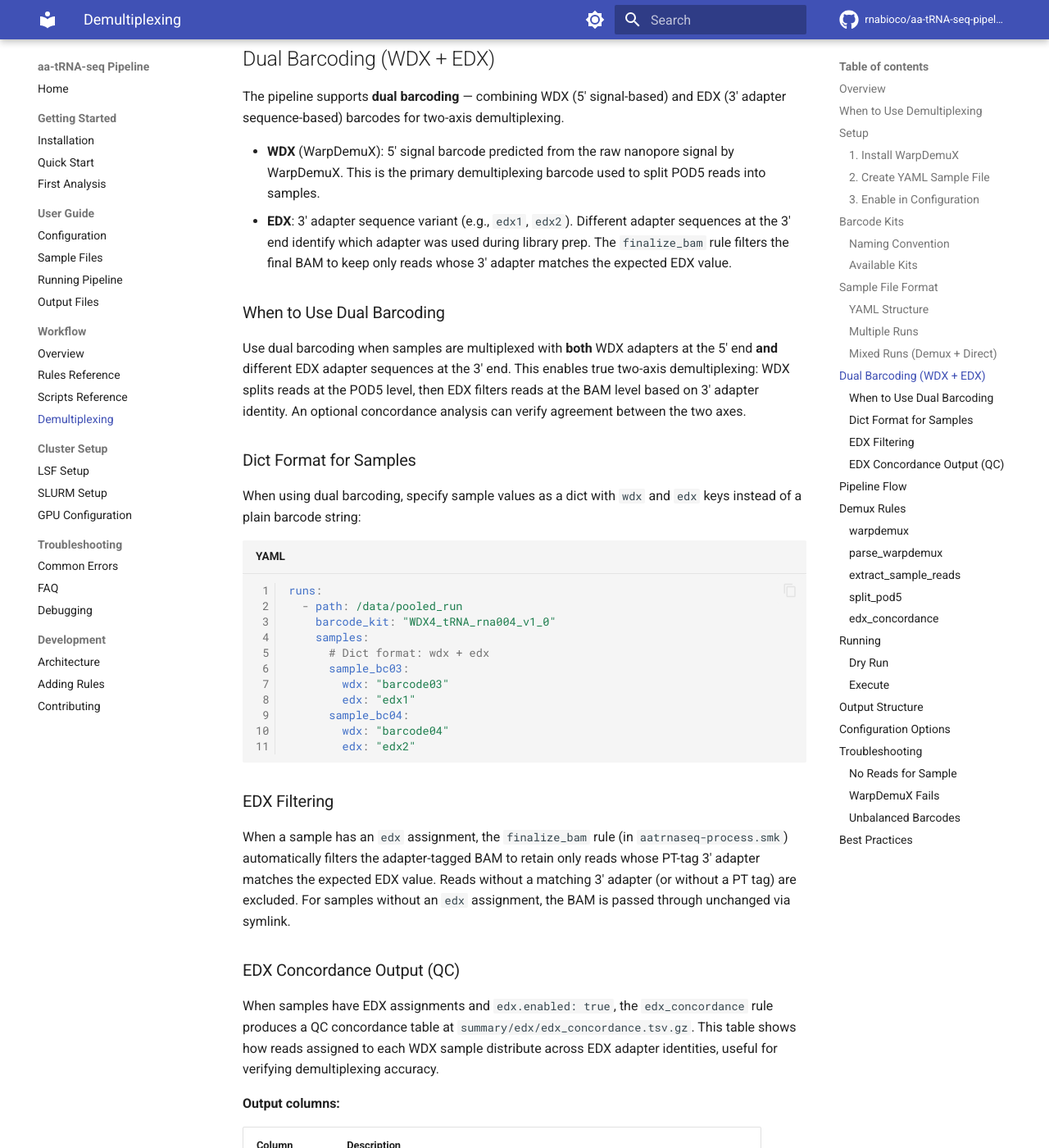
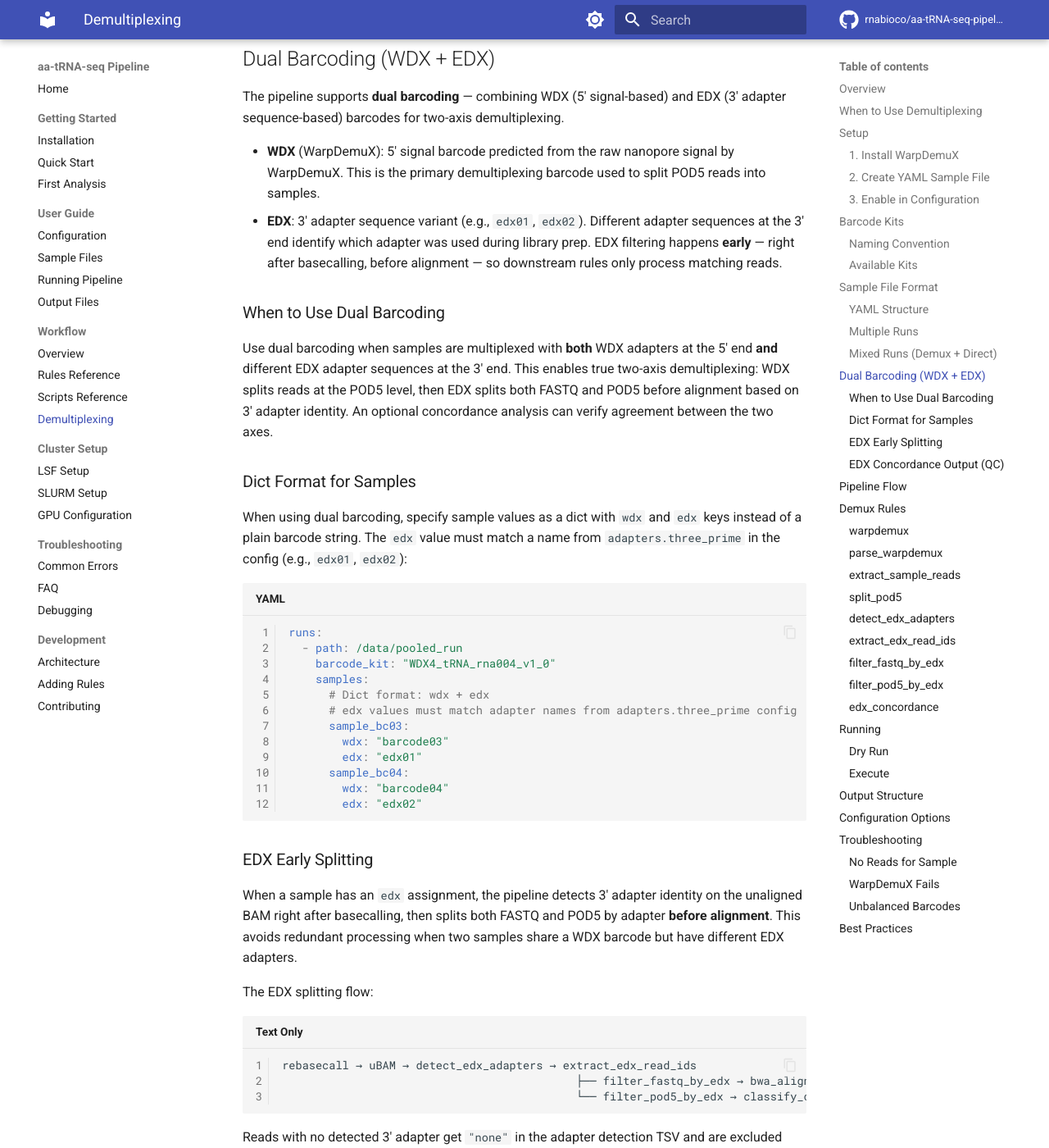
Before and after one commit to rnabioco/aa-tRNA-seq-pipeline, an MkDocs documentation site: the page built from docs/workflow/demultiplexing.md, in a window 1280 px wide and 1400 px high, scrolled down 4238 px. Shown: the whole window at 82% size. Built offline with MkDocs 1.6.1 and Material for MkDocs 9.7.7, drawn with Linux system fonts in a browser that asks for light colours; comment, search, counter and statistics services are not loaded; some of the changed text lies outside the part shown.

Commit message:
feat: move EDX demultiplexing before alignment, add demux QC report section
Detect 3' adapter identity on the uBAM right after rebasecall, then split
FASTQ and POD5 by EDX adapter before alignment. This avoids redundant
processing when samples share a WDX barcode but differ by EDX adapter.

New rules: detect_edx_adapters, extract_edx_read_ids, filter_fastq_by_edx,
filter_pod5_by_edx. Updated bwa_align/classify_charging/remora_signal_stats
to use EDX-filtered inputs. Simplified finalize_bam to always symlink.

Added demux section to QC report (WDX barcode distribution + EDX concordance
table and stacked bar chart). Fixed YAML sample parsing for dict-format
(wdx/edx) entries. Renamed adapters from v1/v2 to edx01/edx02 for
consistency with WDX barcode naming convention.

````diff
--- a/docs/workflow/demultiplexing.md
+++ b/docs/workflow/demultiplexing.md
@@ -151,15 +151,15 @@ runs:
 The pipeline supports **dual barcoding** — combining WDX (5' signal-based) and EDX (3' adapter sequence-based) barcodes for two-axis demultiplexing.
 
 - **WDX** (WarpDemuX): 5' signal barcode predicted from the raw nanopore signal by WarpDemuX. This is the primary demultiplexing barcode used to split POD5 reads into samples.
-- **EDX**: 3' adapter sequence variant (e.g., `edx1`, `edx2`). Different adapter sequences at the 3' end identify which adapter was used during library prep. The `finalize_bam` rule filters the final BAM to keep only reads whose 3' adapter matches the expected EDX value.
+- **EDX**: 3' adapter sequence variant (e.g., `edx01`, `edx02`). Different adapter sequences at the 3' end identify which adapter was used during library prep. EDX filtering happens **early** — right after basecalling, before alignment — so downstream rules only process matching reads.
 
 ### When to Use Dual Barcoding
 
-Use dual barcoding when samples are multiplexed with **both** WDX adapters at the 5' end **and** different EDX adapter sequences at the 3' end. This enables true two-axis demultiplexing: WDX splits reads at the POD5 level, then EDX filters reads at the BAM level based on 3' adapter identity. An optional concordance analysis can verify agreement between the two axes.
+Use dual barcoding when samples are multiplexed with **both** WDX adapters at the 5' end **and** different EDX adapter sequences at the 3' end. This enables true two-axis demultiplexing: WDX splits reads at the POD5 level, then EDX splits both FASTQ and POD5 before alignment based on 3' adapter identity. An optional concordance analysis can verify agreement between the two axes.
 
 ### Dict Format for Samples
 
-When using dual barcoding, specify sample values as a dict with `wdx` and `edx` keys instead of a plain barcode string:
+When using dual barcoding, specify sample values as a dict with `wdx` and `edx` keys instead of a plain barcode string. The `edx` value must match a name from `adapters.three_prime` in the config (e.g., `edx01`, `edx02`):
 
 ```yaml
 runs:
@@ -167,33 +167,47 @@ runs:
     barcode_kit: "WDX4_tRNA_rna004_v1_0"
     samples:
       # Dict format: wdx + edx
+      # edx values must match adapter names from adapters.three_prime config
       sample_bc03:
         wdx: "barcode03"
-        edx: "edx1"
+        edx: "edx01"
       sample_bc04:
         wdx: "barcode04"
-        edx: "edx2"
+        edx: "edx02"
 ```
 
-### EDX Filtering
+### EDX Early Splitting
 
-When a sample has an `edx` assignment, the `finalize_bam` rule (in `aatrnaseq-process.smk`) automatically filters the adapter-tagged BAM to retain only reads whose PT-tag 3' adapter matches the expected EDX value. Reads without a matching 3' adapter (or without a PT tag) are excluded. For samples without an `edx` assignment, the BAM is passed through unchanged via symlink.
+When a sample has an `edx` assignment, the pipeline detects 3' adapter identity on the unaligned BAM right after basecalling, then splits both FASTQ and POD5 by adapter **before alignment**. This avoids redundant processing when two samples share a WDX barcode but have different EDX adapters.
+
+The EDX splitting flow:
+
+```
+rebasecall → uBAM → detect_edx_adapters → extract_edx_read_ids
+                                            ├── filter_fastq_by_edx → bwa_align → ...
+                                            └── filter_pod5_by_edx → classify_charging
+```
+
+Reads with no detected 3' adapter get `"none"` in the adapter detection TSV and are excluded from all samples. For samples without an `edx` assignment, the pipeline flow is unchanged.
 
 ### EDX Concordance Output (QC)
 
-When samples have EDX assignments and `edx.enabled: true`, the `edx_concordance` rule produces a QC concordance table at `summary/edx/edx_concordance.tsv.gz`. This table shows how reads assigned to each WDX sample distribute across EDX adapter identities, useful for verifying demultiplexing accuracy.
+When samples have EDX assignments and `edx.enabled: true`, the `edx_concordance` rule produces a QC concordance table at `summary/edx/edx_concordance.tsv.gz`. This table shows how reads assigned to each WDX sample distribute across EDX adapter identities, useful for verifying demultiplexing accuracy. The concordance is computed from the pre-alignment adapter detection TSVs (which contain ALL reads), not from final BAMs.
 
 **Output columns:**
 
 | Column | Description |
 |--------|-------------|
 | `sample` | WDX sample name |
-| `edx_adapter` | 3' adapter identity detected from PT tag (e.g., `edx1`, `edx2`, `default`, `no_3p_adapter`) |
+| `edx_adapter` | 3' adapter identity detected (e.g., `edx01`, `edx02`, `none`) |
 | `n_reads` | Number of reads with this adapter |
 | `pct` | Percentage of the sample's reads with this adapter |
 
 !!! tip "Enable EDX concordance"
     EDX concordance output requires `edx.enabled: true` in the pipeline config. The rule runs automatically when enabled and at least one sample has an `edx` assignment.
+
+!!! tip "Debugging unmatched reads"
+    The full adapter detection TSV at `demux/edx/{sample}/{sample}.edx_adapters.tsv.gz` records every read's adapter assignment including `"none"`, useful for debugging.
 
 ## Pipeline Flow
 
@@ -268,13 +282,50 @@ Filters raw POD5 files by sample using read ID list.
 | Input | Raw POD5 files from run, read ID list |
 | Output | `demux/pod5/{sample}.pod5` |
 
-### edx_concordance
+### detect_edx_adapters
 
-Builds a concordance table of WDX sample assignment vs EDX (3' adapter) identity. Only runs when `edx.enabled: true` and samples have EDX assignments.
+Detects 3' adapter identity per read on the unaligned BAM (before alignment). Produces a gzipped TSV mapping each read_id to its best-matching 3' adapter name. Only runs for samples with an `edx` assignment.
 
 | Property | Value |
 |----------|-------|
-| Input | Final BAM files for all EDX-assigned samples |
+| Input | Rebasecalled uBAM |
+| Output | `demux/edx/{sample}/{sample}.edx_adapters.tsv.gz` |
+| Script | `workflow/scripts/detect_3p_adapters.py` |
+
+### extract_edx_read_ids
+
+Extracts read IDs matching the sample's expected EDX adapter from the detection TSV.
+
+| Property | Value |
+|----------|-------|
+| Input | Adapter detection TSV |
+| Output | `demux/edx/{sample}/{sample}.edx_read_ids.txt` |
+
+### filter_fastq_by_edx
+
+Extracts FASTQ for reads matching the sample's EDX adapter from the uBAM.
+
+| Property | Value |
+|----------|-------|
+| Input | Rebasecalled uBAM + read IDs |
+| Output | `demux/edx/fq/{sample}/{sample}.fq.gz` |
+
+### filter_pod5_by_edx
+
+Filters POD5 to keep only reads matching the sample's EDX adapter.
+
+| Property | Value |
+|----------|-------|
+| Input | WDX-split (or merged) POD5 + read IDs |
+| Output | `demux/edx/pod5/{sample}/{sample}.pod5` |
+
+### edx_concordance
+
+Builds a concordance table of WDX sample assignment vs EDX (3' adapter) identity. Uses pre-alignment adapter detection TSVs (which contain ALL reads) rather than final BAMs. Only runs when `edx.enabled: true` and samples have EDX assignments.
+
+| Property | Value |
+|----------|-------|
+| Input | Adapter detection TSVs for all EDX-assigned samples |
 | Output | `summary/edx/edx_concordance.tsv.gz` |
 | Script | `workflow/scripts/edx_concordance.py` |
 
@@ -309,9 +360,17 @@ With demultiplexing, outputs include:
 │   │   ├── {run_id}/
 │   │   │   ├── barcode_mapping.tsv.gz
 │   │   │   └── demux_summary.tsv.gz
-│   │   └── {sample}.txt            # Per-sample read IDs
-│   └── pod5/
-│       └── {sample}.pod5           # Per-sample POD5
+│   │   └── {sample}.txt            # Per-sample WDX read IDs
+│   ├── pod5/
+│   │   └── {sample}.pod5           # Per-sample WDX POD5
+│   └── edx/                        # EDX early splitting (if edx assigned)
+│       ├── {sample}/
+│       │   ├── {sample}.edx_adapters.tsv.gz  # All reads → adapter mapping
+│       │   └── {sample}.edx_read_ids.txt     # Matching read IDs
+│       ├── fq/{sample}/
+│       │   └── {sample}.fq.gz      # EDX-filtered FASTQ
+│       └── pod5/{sample}/
+│           └── {sample}.pod5       # EDX-filtered POD5
 ├── bam/
 │   └── ...                         # Standard outputs
 └── summary/
````
Also changed, not shown: CLAUDE.md (+13 -4 lines), docs/workflow/overview.md (+28 -10 lines), docs/workflow/rules-reference.md (+44 -11 lines), 13 other files.
